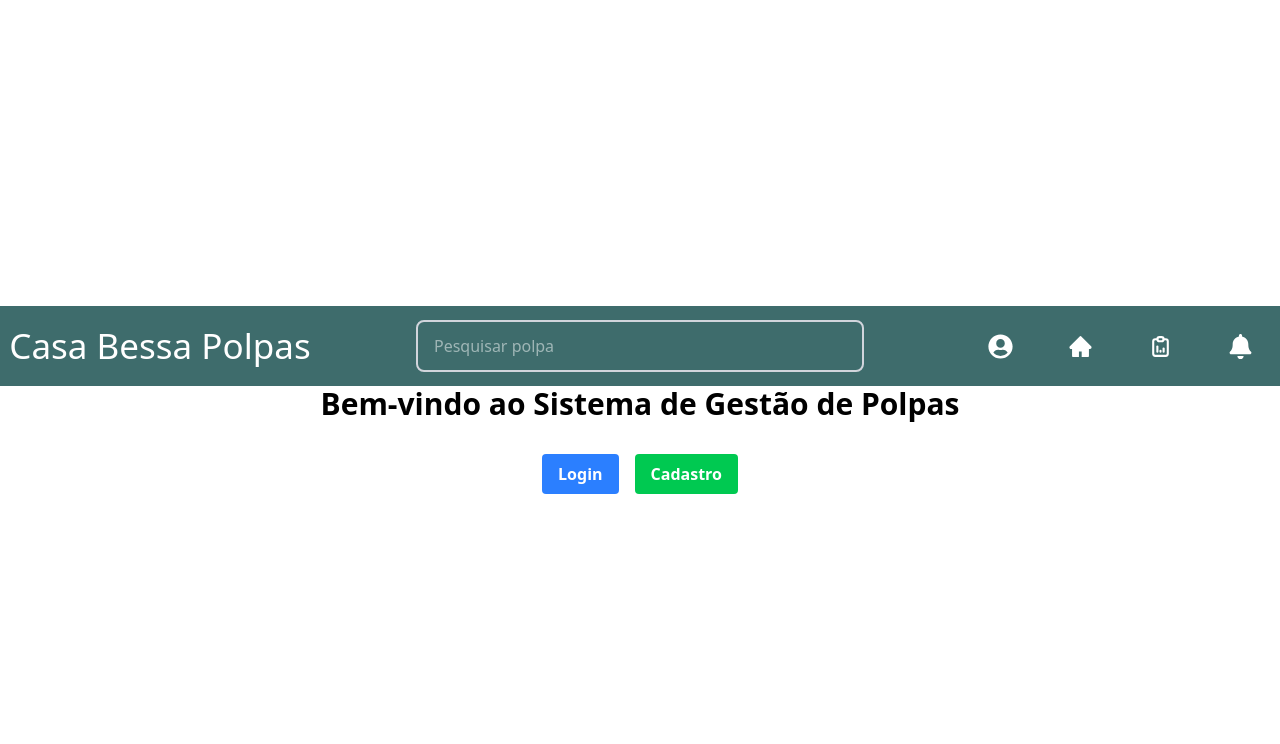
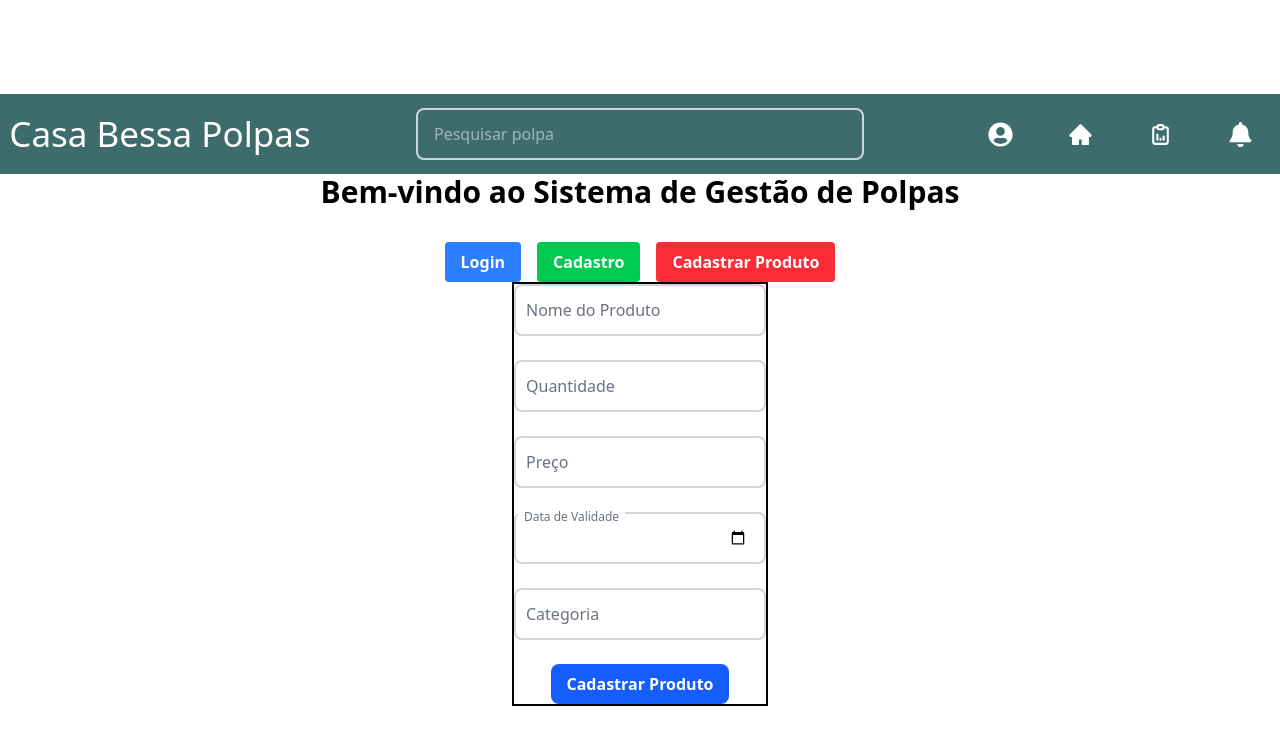
Before and after one commit to danielprogram08/Sistema-Gestao-de-Polpas, a React (Vite) app in the folder FRONT/front-poupas/: page / in a window 1280 px wide. Shown: the top 744 px of the page. Built offline with nearby package versions, Linux system fonts and the light colour scheme.

Commit message:
Add: Componente "CadastrarProdutoForm"

```diff
--- a/FRONT/front-poupas/src/App.jsx
+++ b/FRONT/front-poupas/src/App.jsx
@@ -1,5 +1,6 @@
 import { Link } from 'react-router-dom';
 import Header from './components/Header';
+import CadastrarProdutoForm from './components/CadastroProdutoForm';
 
 function App() {
   return (
@@ -13,7 +14,11 @@ function App() {
         <Link to="/register" className="bg-green-500 hover:bg-green-700 text-white font-bold py-2 px-4 rounded">
           Cadastro
         </Link>
+        <Link to="/" className="bg-red-500 hover:bg-red-500 text-white font-bold py-2 px-4 rounded">
+          Cadastrar Produto
+        </Link>
       </div>
+      <CadastrarProdutoForm />
     </div>
   );
 }
--- /dev/null
+++ b/FRONT/front-poupas/src/components/CadastroProdutoForm/index.jsx
@@ -0,0 +1,75 @@
+import React, { useState } from 'react';
+import Button from '../Button';
+import CustomInput from '../CustomInput';
+
+export default function CadastrarProdutoForm() {
+    const [formData, setFormData] = useState({
+        nome: '',
+        quantidade: '',
+        preco: '',
+        dataDeValidade: '',
+        categoria: ''
+    });
+
+    const handleChange = (e) => {
+        const { id, value } = e.target;
+        setFormData((prevData) => ({
+            ...prevData,
+            [id]: value
+        }));
+    };
+
+    const handleSubmit = (e) => {
+        e.preventDefault();
+        console.log('Dados do formulário:', formData);
+    };
+
+    return (
+        <form onSubmit={handleSubmit} className="space-y-6 border-2 w-[20%] flex flex-col items-center">
+            <CustomInput
+                id="nome"
+                label="Nome do Produto"
+                type="text"
+                value={formData.nome}
+                onChange={handleChange}
+                containerClassName="w-full"
+            />
+            <CustomInput
+                id="quantidade"
+                label="Quantidade"
+                type="number"
+                value={formData.quantidade}
+                onChange={handleChange}
+                containerClassName="w-full"
+            />
+            <CustomInput
+                id="preco"
+                label="Preço"
+                type="number"
+                step="0.01"
+                value={formData.preco}
+                onChange={handleChange}
+                containerClassName="w-full"
+            />
+            <CustomInput
+                id="dataDeValidade"
+                label="Data de Validade"
+                type="month"
+                value={formData.dataDeValidade}
+                onChange={handleChange}
+                containerClassName="w-full"
+            />
+            <CustomInput
+                id="categoria"
+                label="Categoria"
+                type="text"
+                value={formData.categoria}
+                onChange={handleChange}
+                containerClassName="w-full"
+            />
+            <Button>
+                Cadastrar Produto
+            </Button>
+        </form>
+    );
+}
```
Also changed, not shown: 1 other file (tests, documents, lock files or other folders).
